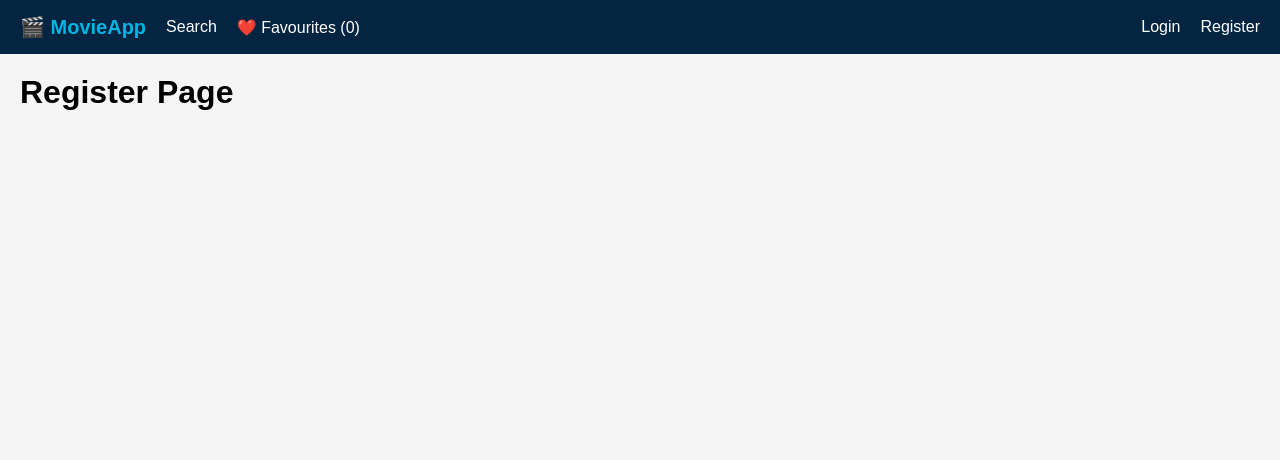
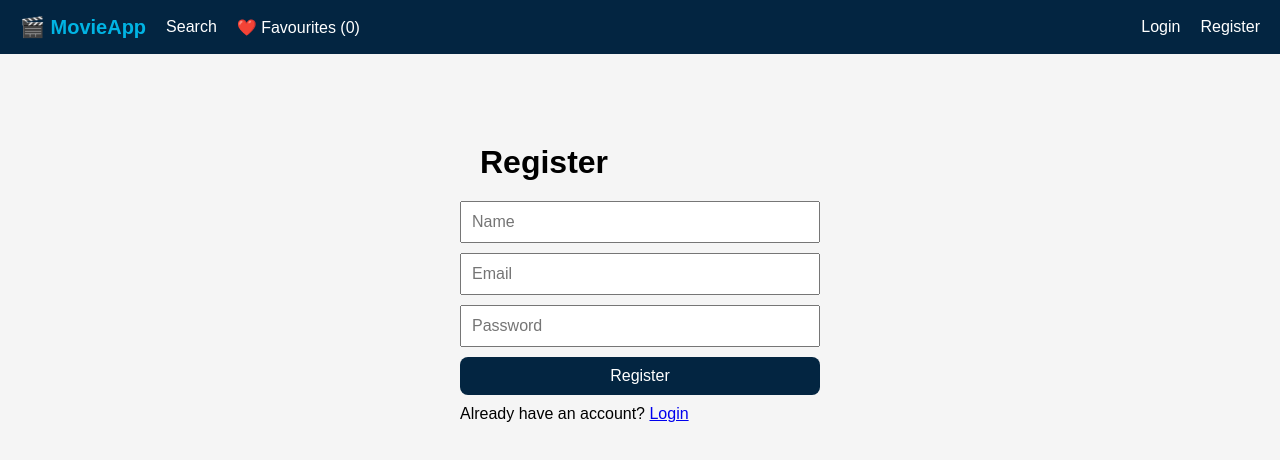
Before and after one commit to Akinyemibolatito/react-movies, a React (Create React App) app: page /register in a window 1280 px wide. Shown: the top 460 px of the page. Built offline with nearby package versions, Linux system fonts and the light colour scheme; no server answers.

Commit message:
feat: add Home page with trending movies grid

```diff
--- a/db.json
+++ b/db.json
@@ -1,5 +1,13 @@
 {
-  "users": [],
+  "users": [
+    {
+      "name": "BOLA",
+      "email": "akinyemibolatito130@gmail.com",
+      "password": "Canada123.",
+      "id": "7_RELi11rR4"
+    }
+  ],
   "favorites": [],
-  "watchlists": []
+  "watchlists": [],
+  "$schema": "./node_modules/json-server/schema.json"
 }
--- a/src/App.js
+++ b/src/App.js
@@ -3,10 +3,10 @@ import { BrowserRouter, Routes, Route } from 'react-router-dom';
 import Home from './pages/Home';
 import Search from './pages/Search';
 import MovieDetail from './pages/MovieDetail';
+import Login from './pages/Login';
+import Register from './pages/Register';
 import Navbar from './components/Navbar';
 
-function Login() { return <h1>Login Page</h1>; }
-function Register() { return <h1>Register Page</h1>; }
 function Profile() { return <h1>Profile Page</h1>; }
 function Favourites() { return <h1>Favourites Page</h1>; }
 function AdvancedSearch() { return <h1>Advanced Search Page</h1>; }
--- a/src/components/Navbar.js
+++ b/src/components/Navbar.js
@@ -1,8 +1,10 @@
 import { Link } from 'react-router-dom';
 import { useFavourites } from '../context/FavouritesContext';
+import { useAuth } from '../context/AuthContext';
 
 function Navbar() {
   const { favs } = useFavourites();
+  const { user, logout } = useAuth();
 
   return (
     <nav style={{
@@ -21,12 +23,35 @@ function Navbar() {
       <Link to="/favorites" style={{ color: 'white', textDecoration: 'none' }}>
         ❤️ Favourites ({favs.length})
       </Link>
+      {user ? (
+        <>
+          <Link to="/profile" style={{ color: 'white', textDecoration: 'none', marginLeft: 'auto' }}>
+            👤 {user.name}
+          </Link>
+          <Link to="/watchlists" style={{ color: 'white', textDecoration: 'none' }}>
+            📋 Watchlists
+          </Link>
+          <button onClick={logout} style={{
+            backgroundColor: 'transparent',
+            color: 'white',
+            border: '1px solid white',
+            padding: '5px 10px',
+            cursor: 'pointer',
+            borderRadius: '4px'
+          }}>
+            Logout
+          </button>
+        </>
+      ) : (
+        <>
           <Link to="/login" style={{ color: 'white', textDecoration: 'none', marginLeft: 'auto' }}>
             Login
           </Link>
           <Link to="/register" style={{ color: 'white', textDecoration: 'none' }}>
             Register
           </Link>
+        </>
+      )}
     </nav>
   );
 }
--- /dev/null
+++ b/src/context/AuthContext.js
@@ -0,0 +1,28 @@
+import { createContext, useContext, useState } from 'react';
+
+const AuthCtx = createContext();
+
+export function AuthProvider({ children }) {
+  const [user, setUser] = useState(() => {
+    const saved = localStorage.getItem('user');
+    return saved ? JSON.parse(saved) : null;
+  });
+
+  const login = (userData) => {
+    setUser(userData);
+    localStorage.setItem('user', JSON.stringify(userData));
+  };
+
+  const logout = () => {
+    setUser(null);
+    localStorage.removeItem('user');
+  };
+
+  return (
+    <AuthCtx.Provider value={{ user, login, logout }}>
+      {children}
+    </AuthCtx.Provider>
+  );
+}
+
+export const useAuth = () => useContext(AuthCtx);
--- a/src/index.js
+++ b/src/index.js
@@ -3,12 +3,15 @@ import ReactDOM from 'react-dom/client';
 import './index.css';
 import App from './App';
 import { FavouritesProvider } from './context/FavouritesContext';
+import { AuthProvider } from './context/AuthContext';
 
 const root = ReactDOM.createRoot(document.getElementById('root'));
 root.render(
   <React.StrictMode>
-    <FavouritesProvider>
-      <App />
-    </FavouritesProvider>
+    <AuthProvider>
+      <FavouritesProvider>
+        <App />
+      </FavouritesProvider>
+    </AuthProvider>
   </React.StrictMode>
 );
--- /dev/null
+++ b/src/pages/Login.js
@@ -0,0 +1,61 @@
+import { useState } from 'react';
+import { useNavigate, Link } from 'react-router-dom';
+import { useAuth } from '../context/AuthContext';
+
+function Login() {
+  const [email, setEmail] = useState('');
+  const [password, setPassword] = useState('');
+  const [error, setError] = useState('');
+  const { login } = useAuth();
+  const navigate = useNavigate();
+
+  const handleSubmit = async (e) => {
+    e.preventDefault();
+    if (!email || !password) {
+      setError('All fields are required');
+      return;
+    }
+    const res = await fetch(`http://localhost:3001/users?email=${email}&password=${password}`);
+    const users = await res.json();
+    if (users.length === 0) {
+      setError('Invalid email or password');
+      return;
+    }
+    login(users[0]);
+    navigate('/');
+  };
+
+  return (
+    <div style={{ maxWidth: '400px', margin: '50px auto', padding: '20px' }}>
+      <h1>Login</h1>
+      {error && <p style={{ color: 'red' }}>{error}</p>}
+      <form onSubmit={handleSubmit}>
+        <div style={{ marginBottom: '10px' }}>
+          <input
+            placeholder="Email"
+            style={{ width: '100%', padding: '10px', fontSize: '16px' }}
+            onChange={e => setEmail(e.target.value)}
+          />
+        </div>
+        <div style={{ marginBottom: '10px' }}>
+          <input
+            placeholder="Password"
+            type="password"
+            style={{ width: '100%', padding: '10px', fontSize: '16px' }}
+            onChange={e => setPassword(e.target.value)}
+          />
+        </div>
+        <button type="submit" style={{
+          width: '100%', padding: '10px',
+          backgroundColor: '#032541', color: 'white',
+          fontSize: '16px', border: 'none', borderRadius: '8px', cursor: 'pointer'
+        }}>
+          Login
+        </button>
+      </form>
+      <p style={{ marginTop: '10px' }}>No account? <Link to="/register">Register</Link></p>
+    </div>
+  );
+}
+
+export default Login;
--- /dev/null
+++ b/src/pages/Register.js
@@ -0,0 +1,69 @@
+import { useState } from 'react';
+import { useNavigate, Link } from 'react-router-dom';
+
+function Register() {
+  const [form, setForm] = useState({ name: '', email: '', password: '' });
+  const [error, setError] = useState('');
+  const navigate = useNavigate();
+
+  const handleSubmit = async (e) => {
+    e.preventDefault();
+    if (!form.name || !form.email || !form.password) {
+      setError('All fields are required');
+      return;
+    }
+    const res = await fetch('http://localhost:3001/users');
+    const users = await res.json();
+    if (users.find(u => u.email === form.email)) {
+      setError('Email already registered');
+      return;
+    }
+    await fetch('http://localhost:3001/users', {
+      method: 'POST',
+      headers: { 'Content-Type': 'application/json' },
+      body: JSON.stringify(form)
+    });
+    navigate('/login');
+  };
+
+  return (
+    <div style={{ maxWidth: '400px', margin: '50px auto', padding: '20px' }}>
+      <h1>Register</h1>
+      {error && <p style={{ color: 'red' }}>{error}</p>}
+      <form onSubmit={handleSubmit}>
+        <div style={{ marginBottom: '10px' }}>
+          <input
+            placeholder="Name"
+            style={{ width: '100%', padding: '10px', fontSize: '16px' }}
+            onChange={e => setForm({ ...form, name: e.target.value })}
+          />
+        </div>
+        <div style={{ marginBottom: '10px' }}>
+          <input
+            placeholder="Email"
+            style={{ width: '100%', padding: '10px', fontSize: '16px' }}
+            onChange={e => setForm({ ...form, email: e.target.value })}
+          />
+        </div>
+        <div style={{ marginBottom: '10px' }}>
+          <input
+            placeholder="Password"
+            type="password"
+            style={{ width: '100%', padding: '10px', fontSize: '16px' }}
+            onChange={e => setForm({ ...form, password: e.target.value })}
+          />
+        </div>
+        <button type="submit" style={{
+          width: '100%', padding: '10px',
+          backgroundColor: '#032541', color: 'white',
+          fontSize: '16px', border: 'none', borderRadius: '8px', cursor: 'pointer'
+        }}>
+          Register
+        </button>
+      </form>
+      <p style={{ marginTop: '10px' }}>Already have an account? <Link to="/login">Login</Link></p>
+    </div>
+  );
+}
+
+export default Register;
```
Lines whose indentation alone changed are shown as unchanged.
